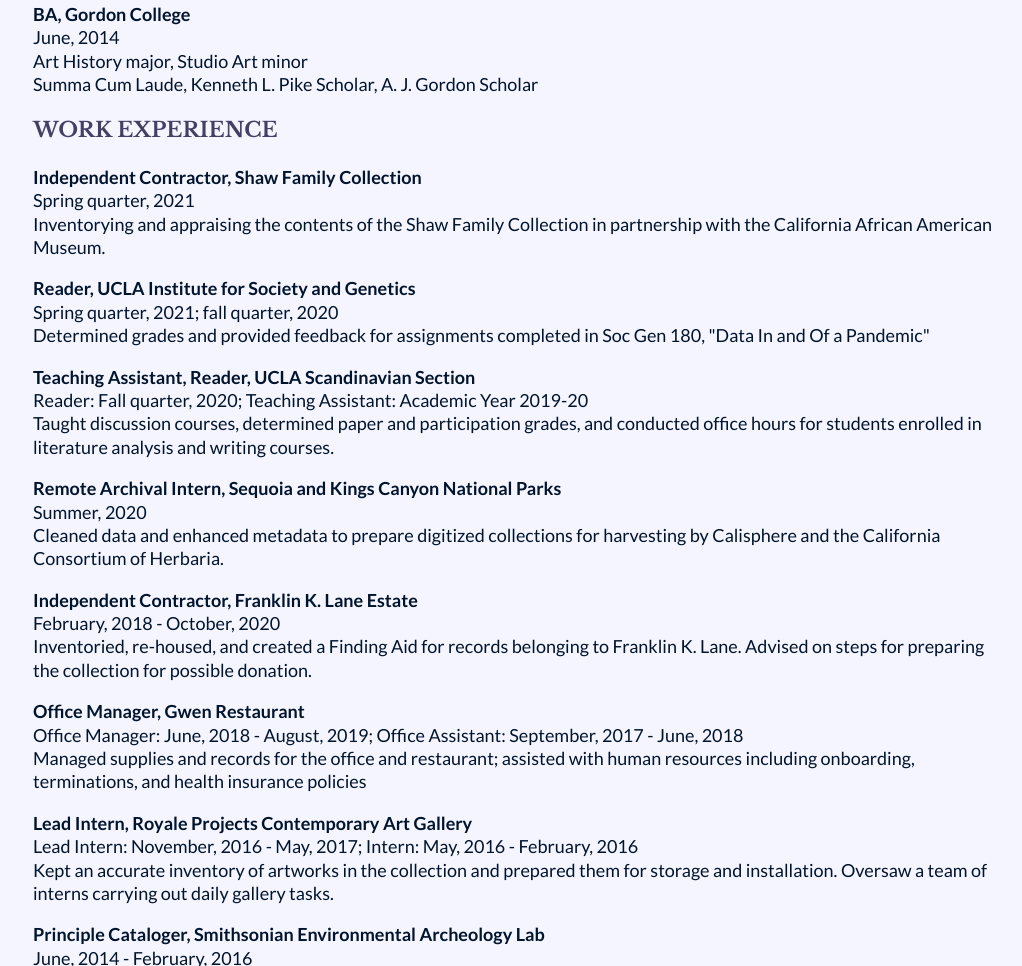
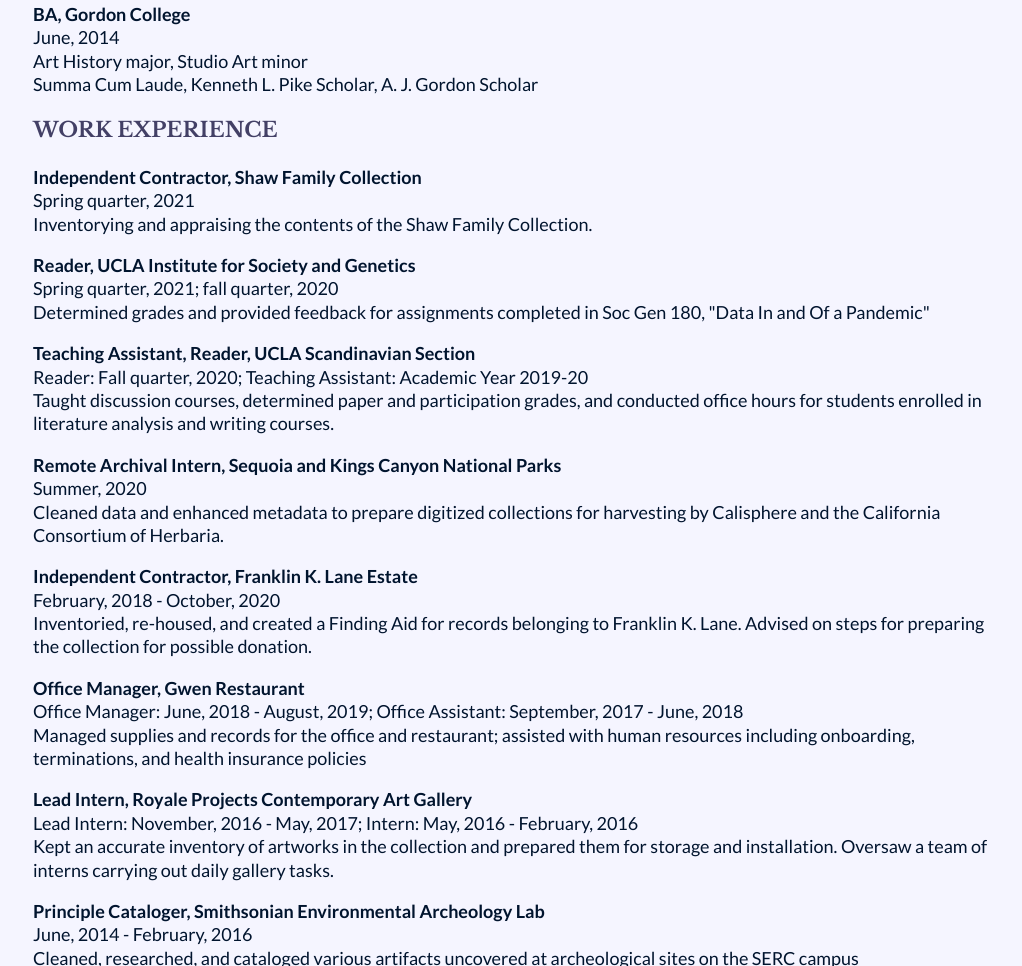
Before and after one commit to Baillizard/baileyeberry, a plain HTML site: page index.html in a window 1280 px wide. Shown: the part 6595-7561 px from the top of the page, without its empty margins (225-1247 px from the left). Drawn offline with nearby package versions, Linux system fonts and the light colour scheme.

Commit message:
Shaw update

```diff
--- a/index.html
+++ b/index.html
@@ -238,7 +238,7 @@
 	<h3>WORK EXPERIENCE</h3>
 	<p><strong>Independent Contractor, Shaw Family Collection</strong><br>
 		Spring quarter, 2021<br>
-		Inventorying and appraising the contents of the Shaw Family Collection in partnership with the California African American Museum.</p>
+		Inventorying and appraising the contents of the Shaw Family Collection.</p>
 	<p><strong>Reader, UCLA Institute for Society and Genetics</strong><br>
 		Spring quarter, 2021; fall quarter, 2020<br>
 		Determined grades and provided feedback for assignments completed in Soc Gen 180, "Data In and Of a Pandemic"</p>
```
